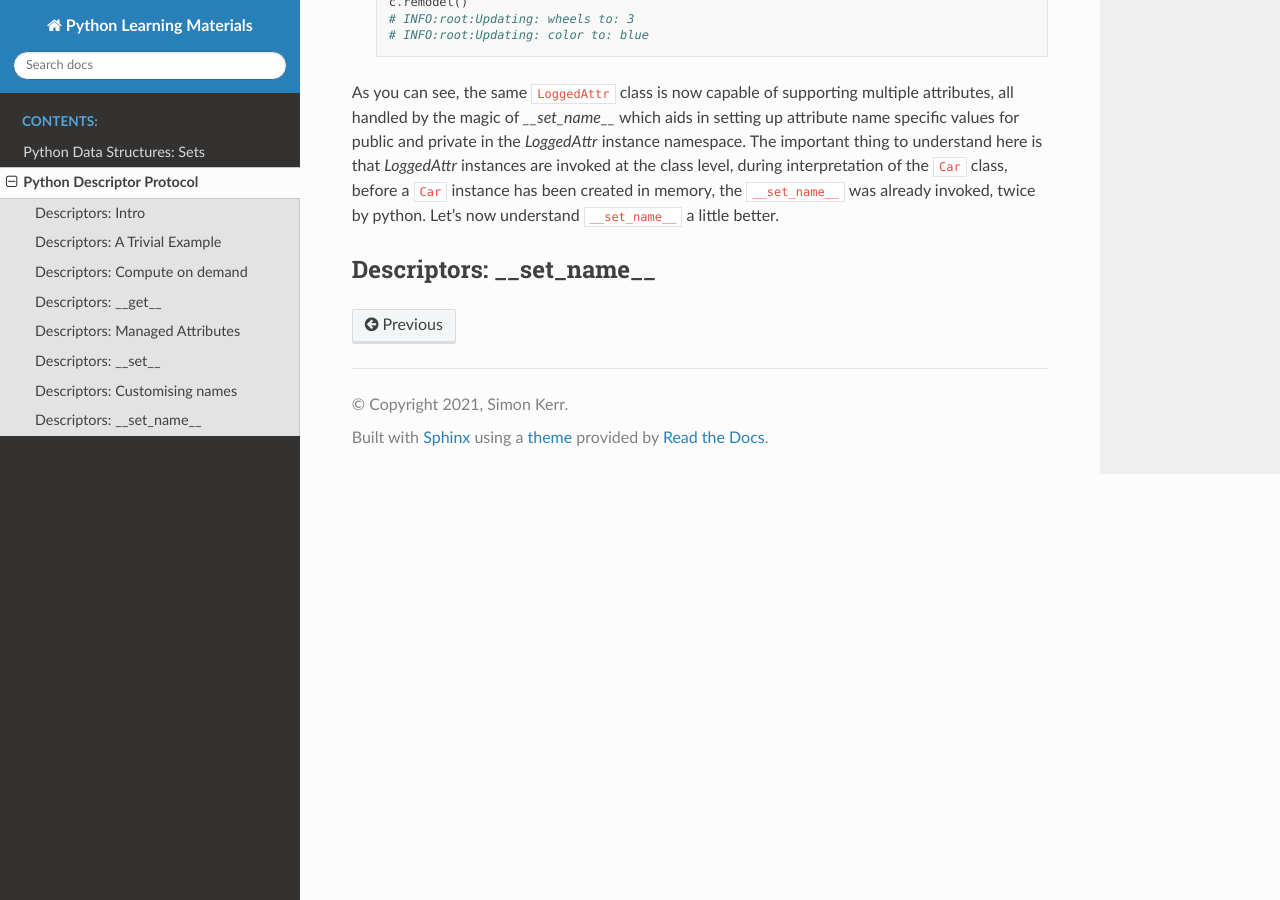
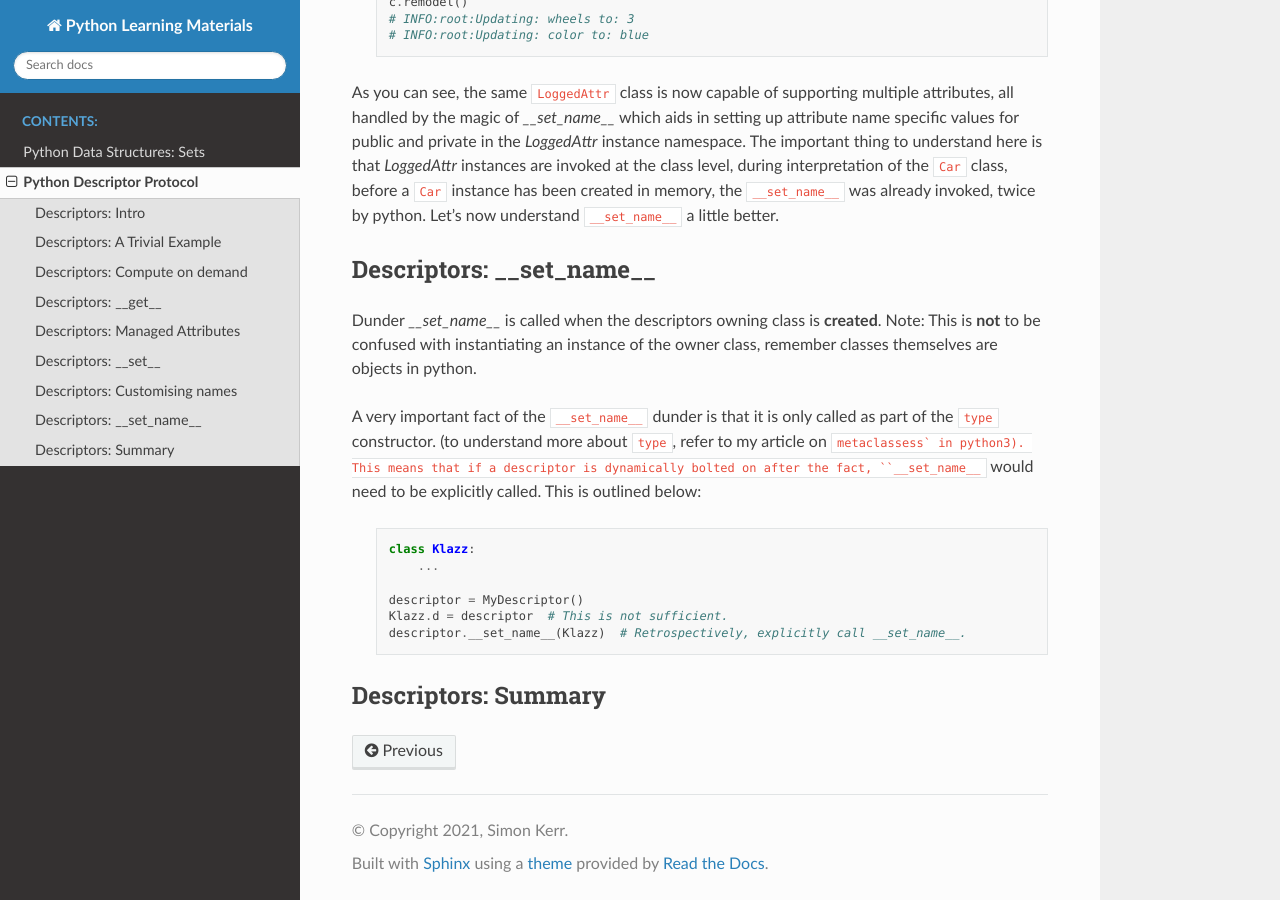
Before and after one commit to symonk/pydocs, a Sphinx documentation site: the page built from docs/source/descriptor_protocol.rst, in a window 1280 px wide and 900 px high, scrolled down 5438 px. Built offline with Sphinx 7.4.7 and the Read the Docs theme 2.0.0, drawn with Linux system fonts in a browser that asks for light colours.

Commit message:
adding documentation on

```diff
--- a/docs/source/descriptor_protocol.rst
+++ b/docs/source/descriptor_protocol.rst
@@ -299,3 +299,24 @@ invoked, twice by python.  Let's now understand ``__set_name__`` a little better
 
 Descriptors: __set_name__
 --------------------------
+
+Dunder `__set_name__` is called when the descriptors owning class is **created**.  Note: This is **not** to be
+confused with instantiating an instance of the owner class, remember classes themselves are objects in python.
+
+A very important fact of the ``__set_name__`` dunder is that it is only called as part of the ``type`` constructor.
+(to understand more about ``type``, refer to my article on ``metaclassess` in python3).  This means that if a
+descriptor is dynamically bolted on after the fact, ``__set_name__`` would need to be explicitly called.  This
+is outlined below:
+
+    .. code-block:: python
+
+        class Klazz:
+            ...
+
+        descriptor = MyDescriptor()
+        Klazz.d = descriptor  # This is not sufficient.
+        descriptor.__set_name__(Klazz)  # Retrospectively, explicitly call __set_name__.
+
+
+Descriptors: Summary
+---------------------
```
